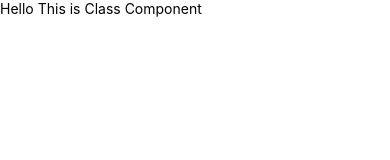
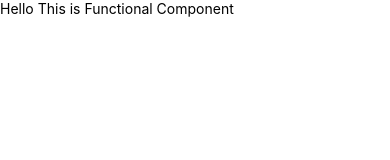
Before and after one commit to osmanforhad/react-native-practice-2022, a React Native app: screen / in a window 390 px wide. Shown: the top 160 px of the page. Built offline with nearby package versions, Linux system fonts and the light colour scheme.

Commit message:
working with react native functional component

```diff
--- a/App.js
+++ b/App.js
@@ -1,14 +1,12 @@
-import React, { Component } from 'react';
+import React from 'react';
 import { Text, View } from 'react-native';
 
-class App extends Component {
-  render() {
-    return (
-      <View>
-        <Text>Hello This is Class Component</Text>
+const App = () => {
+  return (
+        <View>
+        <Text>Hello This is Functional Component</Text>
       </View>
-    );
-  }
+  );
 }
 
 export default App;
```
